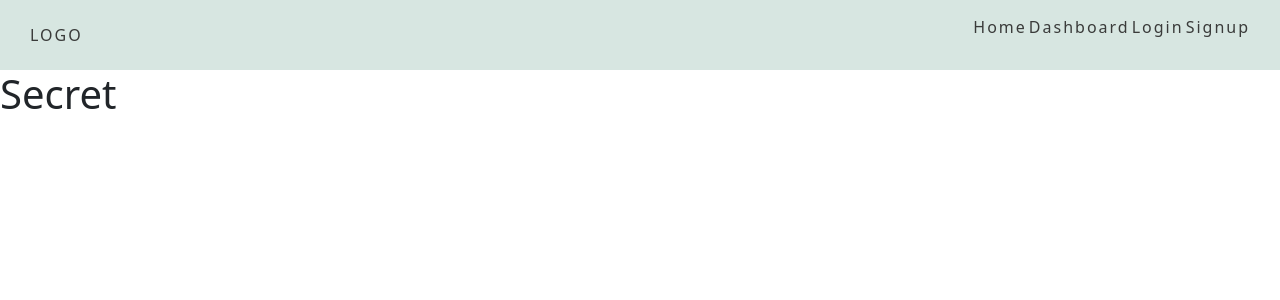
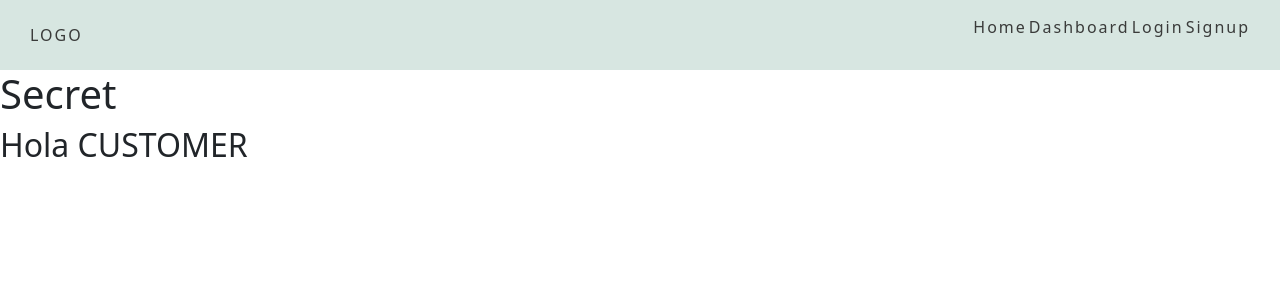
Before and after one commit to warderer/react-avanzado-g23, a React (Vite) app in the folder 03-react-auth/: page /secret in a window 1280 px wide. Shown: the top 300 px of the page. Built offline with nearby package versions, Linux system fonts and the light colour scheme.

Commit message:
✨ Renderizado condicional segun tipo de usuario

```diff
--- a/03-react-auth/src/pages/Secret.jsx
+++ b/03-react-auth/src/pages/Secret.jsx
@@ -1,6 +1,23 @@
+import { useAuthContext } from '@/hooks/useAuthContext'
+
 const Secret = () => {
+  const { userPayload } = useAuthContext()
+
   return (
-    <h1>Secret</h1>
+    <>
+      <h1>Secret</h1>
+      {userPayload?.role === 'ADMIN'
+        ? <h2>Hola ADMIN</h2>
+        : <h2>Hola CUSTOMER</h2>}
+
+      {
+        userPayload?.role === 'CUSTOMER' && <h4>Bienvenido CUSTOMER</h4>
+      }
+
+      {
+        userPayload?.role === 'ADMIN' && <h4>Bienvenido ADMIN</h4>
+      }
+    </>
   )
 }
 export default Secret
```
